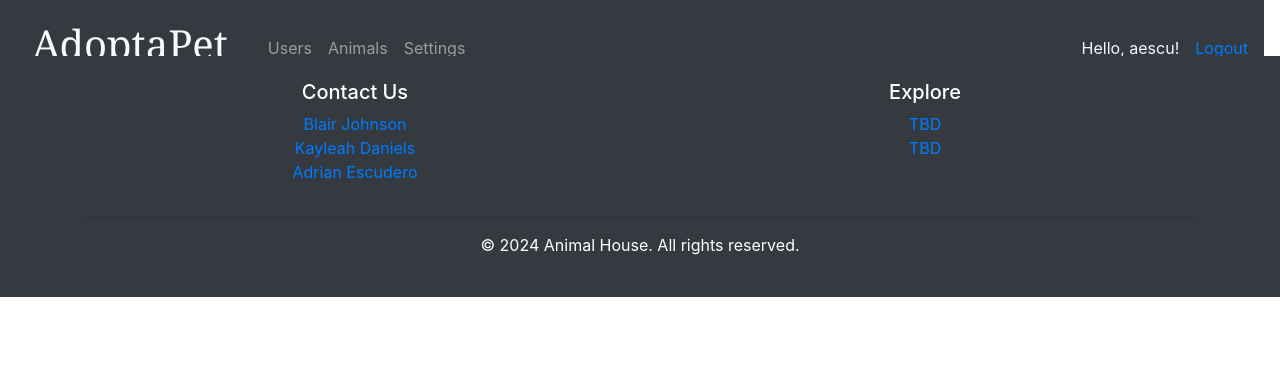
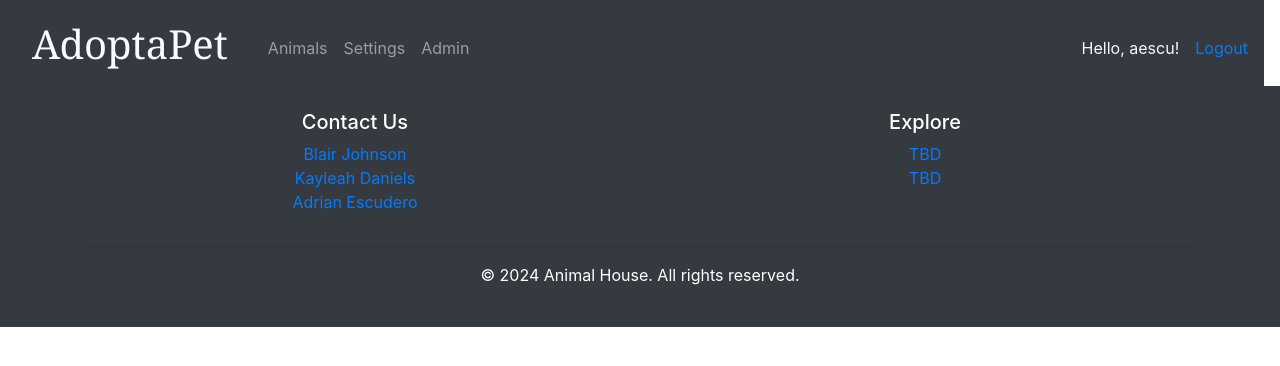
Before and after one commit to aescudero24/UnitProject-U6, a Django app: page /dashboard/ in a window 1280 px wide. Shown: the top 366 px of the page. Run offline with Django 5.2, Linux system fonts and the light colour scheme; a user stored in the database is signed in; data that the repository does not hold is empty; some libraries are stand-ins or nearby versions.

Commit message:
It be like that

```diff
--- a/app/templates/admin.html
+++ b/app/templates/admin.html
@@ -1,4 +1,6 @@
 {% extends "base.html" %}
 {% block content %}
 <h1>This is the admin dashboard page</h1>
+<button> AddaPet</button>
+<button>Delete User</button>
 {% endblock content %}
--- a/app/templates/base.html
+++ b/app/templates/base.html
@@ -33,14 +33,15 @@
           <ul class="navbar-nav">
             {% if request.user.is_staff %}
             <li class="nav-item">
-              <a class="nav-link" href="{% url "user" %}">Users</a>
-            </li>
-            <li class="nav-item">
               <a class="nav-link" href="{% url "pets" %}">Animals</a>
             </li>
             <li class="nav-item">
               <a class="nav-link" href="{% url "settings" %}">Settings</a>
             </li>
+          </li>
+          <li class="nav-item">
+            <a class="nav-link" href="{% url "dash" %}">Admin</a>
+          </li>
             {% else %}
             <li class="nav-item">
               <a class="nav-link" href="{% url "dash" %}">Adopt</a>
--- a/app/templates/user.html
+++ /dev/null
@@ -1,4 +0,0 @@
-{% extends "base.html" %}
-{% block content %}
-<h1>This is the user dashboard page</h1>
-{% endblock content %}
--- a/app/urls.py
+++ b/app/urls.py
@@ -13,11 +13,10 @@
 
     path("home/", homePage, name="home"),
     path('dashboard/', adminPage, name="dash"),
+
     path("pets/", petsPage, name="pets"),
     path("owner/<str:id>/", homePage, name="owner"),
 
-
-    path("user/", userPage, name="user"),
     path("settings/", settingsPage, name="settings"),
 
     path("add-pet/", createPetPage, name="create"),
```
Also changed, not shown: app/models.py (line endings or trailing spaces), db.sqlite3.
